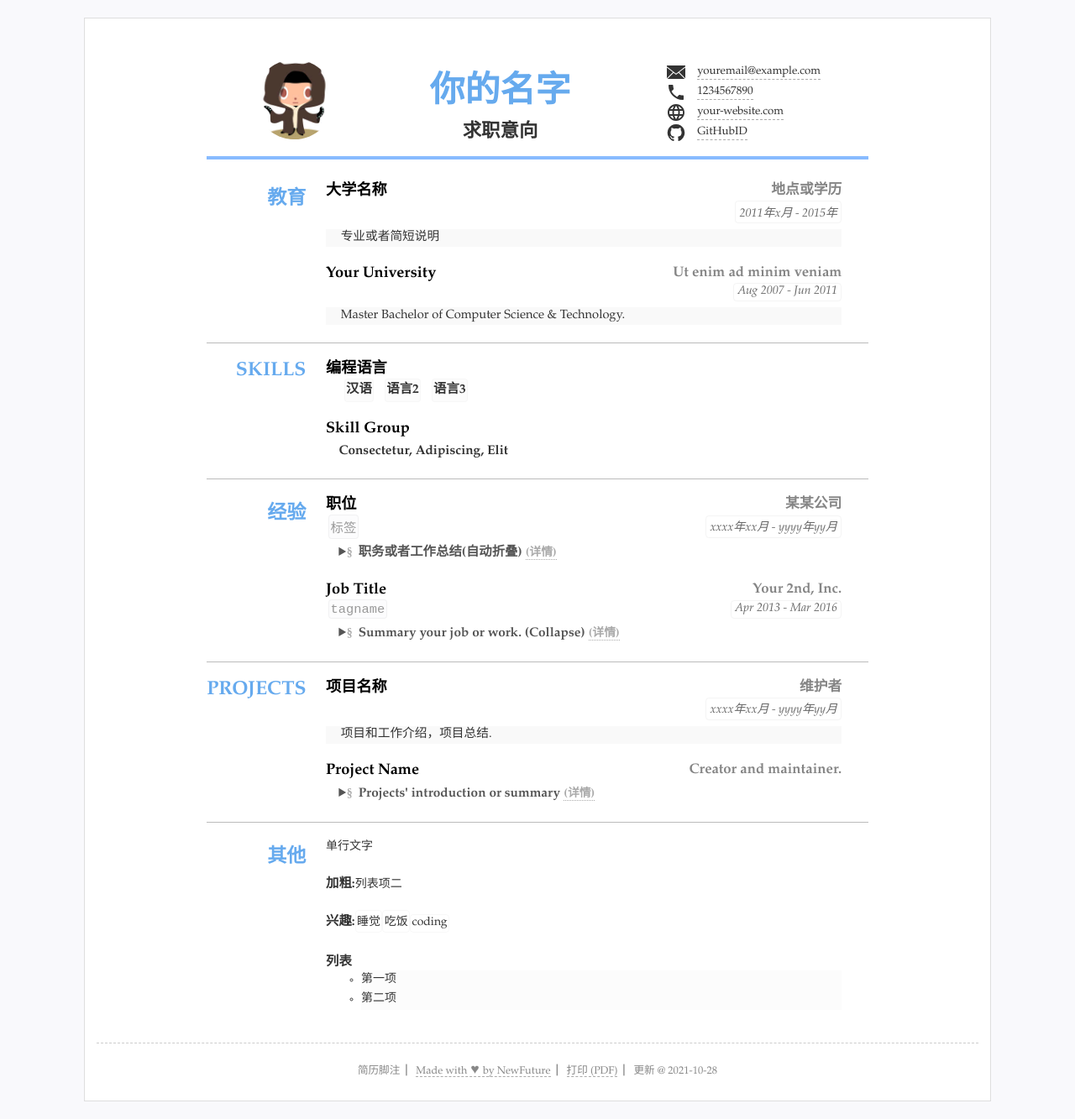
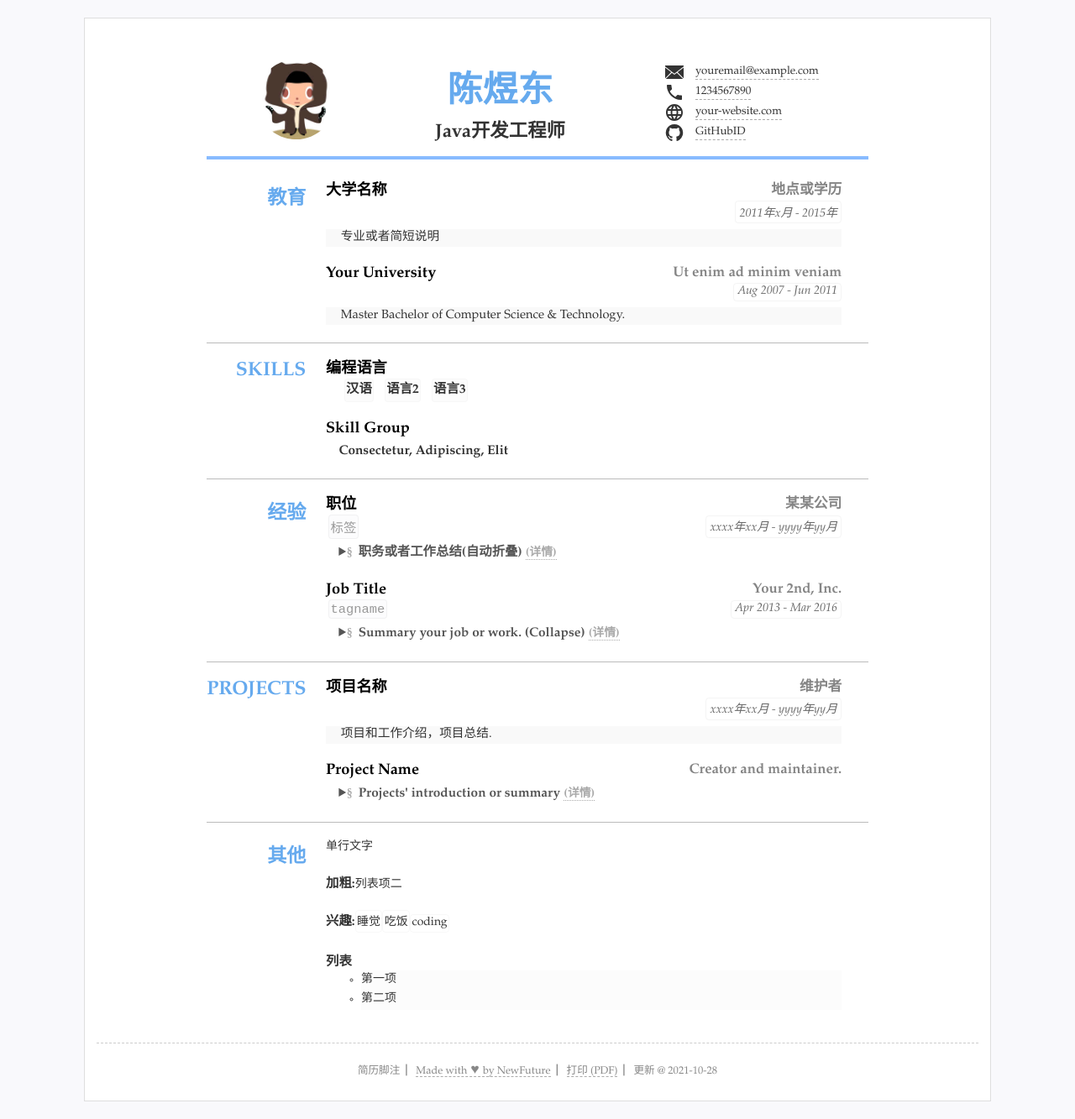
Before and after one commit to 0kestrel/resume2021, a Jekyll site: the page built from index.html, in a window 1280 px wide. Shown: the whole page at 84% size. Built offline with Jekyll 4.4.1, drawn with Linux system fonts in a browser that asks for light colours.

Commit message:
Update resume.yml

```diff
--- a/_data/resume.yml
+++ b/_data/resume.yml
@@ -1,10 +1,10 @@
 # 数据格式可以为 yaml(文件以.yml结尾) 或者json(文件以.json结尾)
 # 如果YAML格式的数据请先检查格式是否有误，可选检查工具 http://www.yamllint.com
 
-title: "简历标题"
+title: "陈煜东简历"
 lang: "zh" #语言设置 zh表示中文 en 表示英语
-name: "你的名字"
-jobtitle: "求职意向" #可空不显示
+name: "陈煜东"
+jobtitle: "Java开发工程师" #可空不显示
 photo: "assets/img/photo.jpg" #照片可空，不显示
 
 #联系方式
```
